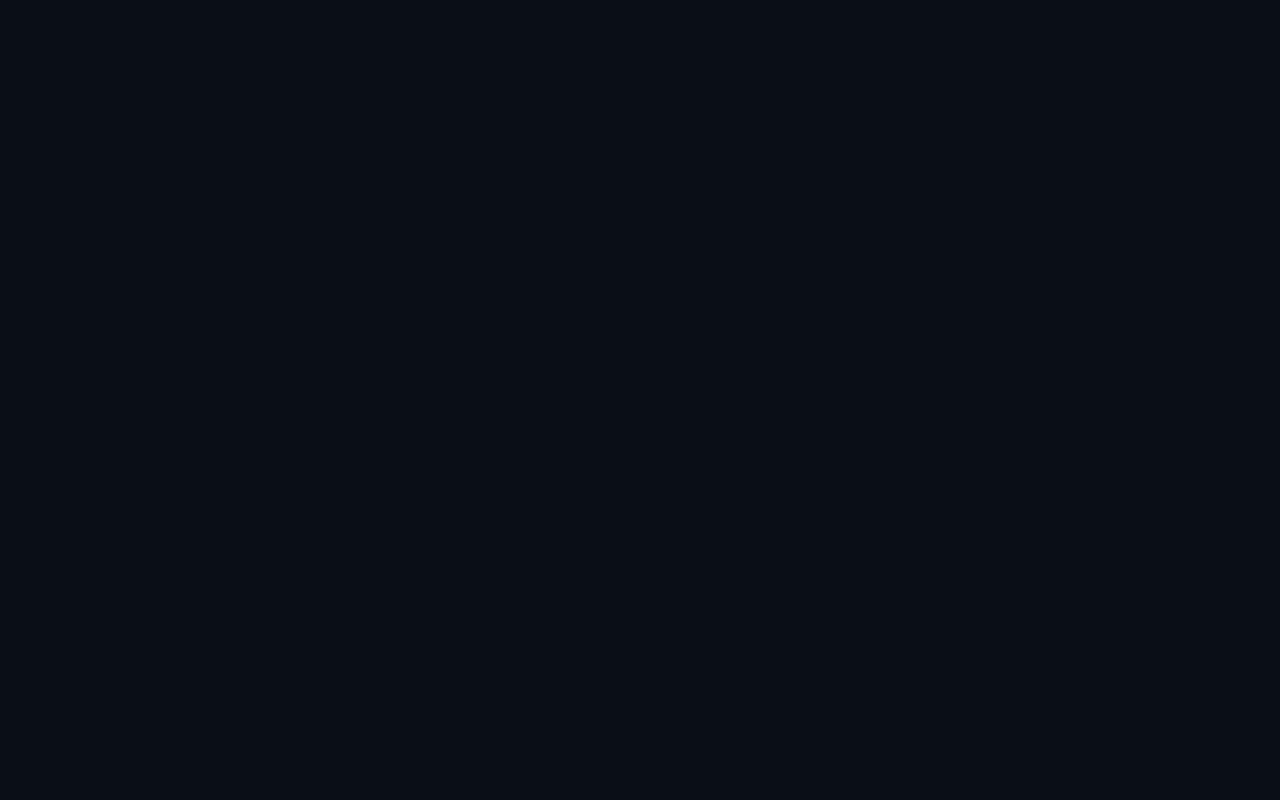
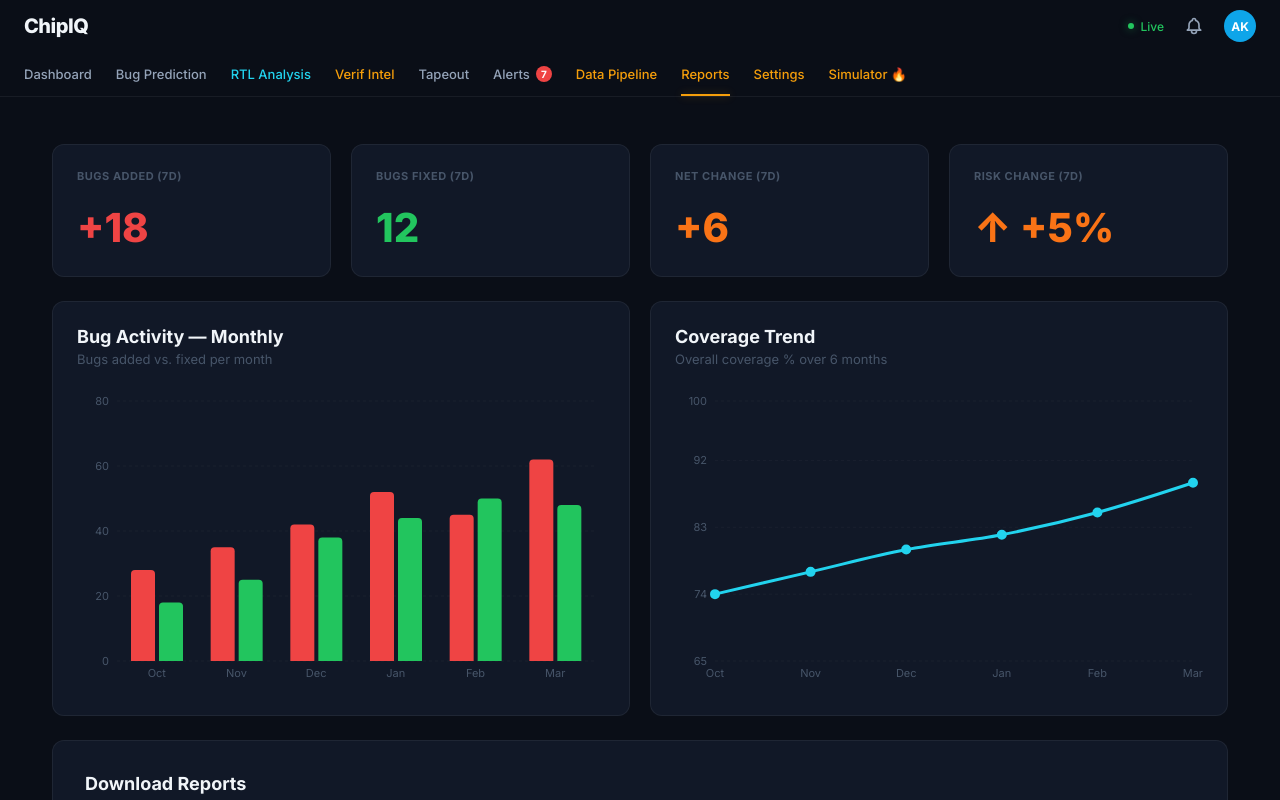
Before and after one commit to charulekha-06/ChipIQ, a React (Vite) app: page /reports in a window 1280 px wide. Before the commit this address had no page. Built offline with nearby package versions, Linux system fonts and the light colour scheme.

Commit message:
Implement Reports feature and add Simulator to navigation

```diff
--- a/src/App.jsx
+++ b/src/App.jsx
@@ -10,6 +10,7 @@ import Alerts from './pages/Alerts';
 import Settings from './pages/Settings';
 import RTLAnalysis from './pages/RTLAnalysis';
 import VerifIntel from './pages/VerifIntel';
+import Reports from './pages/Reports';
 
 export default function App() {
   return (
@@ -22,6 +23,7 @@ export default function App() {
           <Route path="/module-risk" element={<ModuleRiskAnalysis />} />
           <Route path="/rtl-analysis" element={<RTLAnalysis />} />
           <Route path="/verif-intel" element={<VerifIntel />} />
+          <Route path="/reports" element={<Reports />} />
           <Route path="/tapeout-readiness" element={<TapeoutReadiness />} />
           <Route path="/root-cause" element={<RootCauseAnalysis />} />
           <Route path="/alerts" element={<Alerts />} />
--- a/src/components/Sidebar.jsx
+++ b/src/components/Sidebar.jsx
@@ -12,6 +12,7 @@ const navItems = [
   { path: '/data-pipeline', label: 'Data Pipeline', color: 'yellow' },
   { path: '/reports', label: 'Reports', color: 'yellow' },
   { path: '/settings', label: 'Settings', color: 'yellow' },
+  { path: '/simulator', label: 'Simulator 🔥', color: 'yellow' },
 ];
 
 export default function Navbar() {
--- /dev/null
+++ b/src/pages/Reports.css
@@ -0,0 +1,146 @@
+.reports-page {
+  padding: 24px;
+  display: flex;
+  flex-direction: column;
+  gap: 24px;
+  animation: fadeIn 0.4s ease-out;
+}
+
+/* Summary Stats */
+.reports-stats-grid {
+  display: grid;
+  grid-template-columns: repeat(4, 1fr);
+  gap: 20px;
+}
+
+.report-stat-card {
+  background: var(--bg-card);
+  padding: 24px;
+  border-radius: 12px;
+  border: 1px solid var(--border);
+}
+
+.report-stat-label {
+  font-size: 11px;
+  font-weight: 700;
+  color: var(--text-dim);
+  text-transform: uppercase;
+  letter-spacing: 0.5px;
+  margin-bottom: 20px;
+}
+
+.report-stat-value {
+  font-size: 40px;
+  font-weight: 800;
+}
+
+.report-stat-value.red { color: #ef4444; }
+.report-stat-value.green { color: #22c55e; }
+.report-stat-value.orange { color: #f97316; }
+
+/* Charts Grid */
+.reports-charts-grid {
+  display: grid;
+  grid-template-columns: 1fr 1fr;
+  gap: 20px;
+}
+
+.report-chart-card {
+  background: var(--bg-card);
+  padding: 24px;
+  border-radius: 12px;
+  border: 1px solid var(--border);
+}
+
+.report-chart-header {
+  margin-bottom: 24px;
+}
+
+.report-chart-header h3 {
+  font-size: 18px;
+  font-weight: 700;
+  color: var(--text-primary);
+  margin-bottom: 4px;
+}
+
+.report-chart-header p {
+  font-size: 13px;
+  color: var(--text-dim);
+}
+
+/* Download Section */
+.download-reports-section {
+  background: var(--bg-card);
+  padding: 32px;
+  border-radius: 12px;
+  border: 1px solid var(--border);
+}
+
+.download-grid {
+  display: grid;
+  grid-template-columns: repeat(3, 1fr);
+  gap: 20px;
+  margin-top: 32px;
+}
+
+.download-card {
+  background: rgba(255, 255, 255, 0.02);
+  padding: 24px;
+  border-radius: 12px;
+  border: 1px solid var(--border);
+  display: flex;
+  flex-direction: column;
+  gap: 16px;
+  transition: transform 0.2s, background 0.2s;
+}
+
+.download-card:hover {
+  background: rgba(255, 255, 255, 0.04);
+}
+
+.download-icon {
+  font-size: 24px;
+}
+
+.download-card h4 {
+  font-size: 15px;
+  font-weight: 700;
+  color: var(--text-primary);
+}
+
+.download-card p {
+  font-size: 12px;
+  color: var(--text-dim);
+  line-height: 1.5;
+  min-height: 36px;
+}
+
+.download-btn {
+  display: flex;
+  align-items: center;
+  justify-content: center;
+  gap: 8px;
+  padding: 10px;
+  border-radius: 6px;
+  text-decoration: none;
+  font-size: 11px;
+  font-weight: 700;
+  text-transform: uppercase;
+  transition: opacity 0.2s;
+}
+
+.download-btn:hover {
+  opacity: 0.8;
+}
+
+.download-btn.red { background: rgba(239, 68, 68, 0.1); color: #ef4444; border: 1px solid rgba(239, 68, 68, 0.2); }
+.download-btn.orange { background: rgba(249, 115, 22, 0.1); color: #f97316; border: 1px solid rgba(249, 115, 22, 0.2); }
+.download-btn.cyan { background: rgba(34, 211, 238, 0.1); color: var(--cyan); border: 1px solid rgba(34, 211, 238, 0.2); }
+.download-btn.yellow { background: rgba(234, 179, 8, 0.1); color: #eab308; border: 1px solid rgba(234, 179, 8, 0.2); }
+.download-btn.green { background: rgba(34, 197, 94, 0.1); color: #22c55e; border: 1px solid rgba(34, 197, 94, 0.2); }
+.download-btn.grey { background: rgba(255, 255, 255, 0.05); color: var(--text-dim); border: 1px solid var(--border); }
+
+@keyframes fadeIn {
+  from { opacity: 0; transform: translateY(10px); }
+  to { opacity: 1; transform: translateY(0); }
+}
--- /dev/null
+++ b/src/pages/Reports.jsx
@@ -0,0 +1,123 @@
+import {
+  BarChart,
+  Bar,
+  LineChart,
+  Line,
+  XAxis,
+  YAxis,
+  CartesianGrid,
+  Tooltip,
+  ResponsiveContainer,
+} from 'recharts';
+import './Reports.css';
+
+const bugActivityData = [
+  { month: 'Oct', added: 28, fixed: 18 },
+  { month: 'Nov', added: 35, fixed: 25 },
+  { month: 'Dec', added: 42, fixed: 38 },
+  { month: 'Jan', added: 52, fixed: 44 },
+  { month: 'Feb', added: 45, fixed: 50 },
+  { month: 'Mar', added: 62, fixed: 48 },
+];
+
+const coverageTrendData = [
+  { month: 'Oct', coverage: 74 },
+  { month: 'Nov', coverage: 77 },
+  { month: 'Dec', coverage: 80 },
+  { month: 'Jan', coverage: 82 },
+  { month: 'Feb', coverage: 85 },
+  { month: 'Mar', coverage: 89 },
+];
+
+const reports = [
+  { id: 'bug', title: 'Bug Report', desc: 'All open + closed bugs with severity breakdown', icon: '🐛', color: 'red' },
+  { id: 'risk', title: 'Risk Report', desc: 'Module risk scores, trends, AI predictions', icon: '⚠️', color: 'orange' },
+  { id: 'cov', title: 'Coverage Report', desc: 'Functional + code coverage by module with gaps', icon: '📊', color: 'cyan' },
+  { id: 'tape', title: 'Tapeout Report', desc: 'Readiness score, checklist, recommended actions', icon: '🎯', color: 'yellow' },
+  { id: 'week', title: 'Weekly Summary', desc: 'Auto-generated weekly executive summary', icon: '📅', color: 'green' },
+  { id: 'full', title: 'Full Export', desc: 'Complete dataset — bugs, coverage, risk, commits (CSV)', icon: '📦', color: 'grey' },
+];
+
+export default function Reports() {
+  return (
+    <div className="reports-page">
+      {/* Stats Grid */}
+      <div className="reports-stats-grid">
+        <div className="report-stat-card">
+          <div className="report-stat-label">BUGS ADDED (7D)</div>
+          <div className="report-stat-value red">+18</div>
+        </div>
+        <div className="report-stat-card">
+          <div className="report-stat-label">BUGS FIXED (7D)</div>
+          <div className="report-stat-value green">12</div>
+        </div>
+        <div className="report-stat-card">
+          <div className="report-stat-label">NET CHANGE (7D)</div>
+          <div className="report-stat-value orange">+6</div>
+        </div>
+        <div className="report-stat-card">
+          <div className="report-stat-label">RISK CHANGE (7D)</div>
+          <div className="report-stat-value orange">↑ +5%</div>
+        </div>
+      </div>
+
+      {/* Charts Grid */}
+      <div className="reports-charts-grid">
+        <div className="report-chart-card">
+          <div className="report-chart-header">
+            <h3>Bug Activity — Monthly</h3>
+            <p>Bugs added vs. fixed per month</p>
+          </div>
+          <ResponsiveContainer width="100%" height={300}>
+            <BarChart data={bugActivityData} margin={{ top: 10, right: 10, bottom: 0, left: -20 }}>
+              <CartesianGrid strokeDasharray="3 3" stroke="rgba(255,255,255,0.03)" vertical={false} />
+              <XAxis dataKey="month" axisLine={false} tickLine={false} tick={{ fill: '#475569', fontSize: 11 }} />
+              <YAxis axisLine={false} tickLine={false} tick={{ fill: '#475569', fontSize: 11 }} />
+              <Tooltip contentStyle={{ background: '#1e293b', border: '1px solid #334155', borderRadius: '8px' }} />
+              <Bar dataKey="added" fill="#ef4444" radius={[4, 4, 0, 0]} barSize={24} />
+              <Bar dataKey="fixed" fill="#22c55e" radius={[4, 4, 0, 0]} barSize={24} />
+            </BarChart>
+          </ResponsiveContainer>
+        </div>
+
+        <div className="report-chart-card">
+          <div className="report-chart-header">
+            <h3>Coverage Trend</h3>
+            <p>Overall coverage % over 6 months</p>
+          </div>
+          <ResponsiveContainer width="100%" height={300}>
+            <LineChart data={coverageTrendData} margin={{ top: 10, right: 10, bottom: 0, left: -20 }}>
+              <CartesianGrid strokeDasharray="3 3" stroke="rgba(255,255,255,0.03)" vertical={false} />
+              <XAxis dataKey="month" axisLine={false} tickLine={false} tick={{ fill: '#475569', fontSize: 11 }} />
+              <YAxis domain={[65, 100]} axisLine={false} tickLine={false} tick={{ fill: '#475569', fontSize: 11 }} />
+              <Tooltip contentStyle={{ background: '#1e293b', border: '1px solid #334155', borderRadius: '8px' }} />
+              <Line type="monotone" dataKey="coverage" stroke="#22d3ee" strokeWidth={3} dot={{ fill: '#22d3ee', strokeWidth: 2, r: 4 }} activeDot={{ r: 6 }} />
+            </LineChart>
+          </ResponsiveContainer>
+        </div>
+      </div>
+
+      {/* Download Reports Section */}
+      <div className="download-reports-section">
+        <div className="intel-header">
+          <h3>Download Reports</h3>
+          <p>Export verification data for stakeholders</p>
+        </div>
+        <div className="download-grid">
+          {reports.map((report) => (
+            <div key={report.id} className="download-card">
+              <span className="download-icon">{report.icon}</span>
+              <div>
+                <h4>{report.title}</h4>
+                <p>{report.desc}</p>
+              </div>
+              <a href="#" className={`download-btn ${report.color}`} onClick={(e) => e.preventDefault()}>
+                ↓ Download PDF
+              </a>
+            </div>
+          ))}
+        </div>
+      </div>
+    </div>
+  );
+}
```
